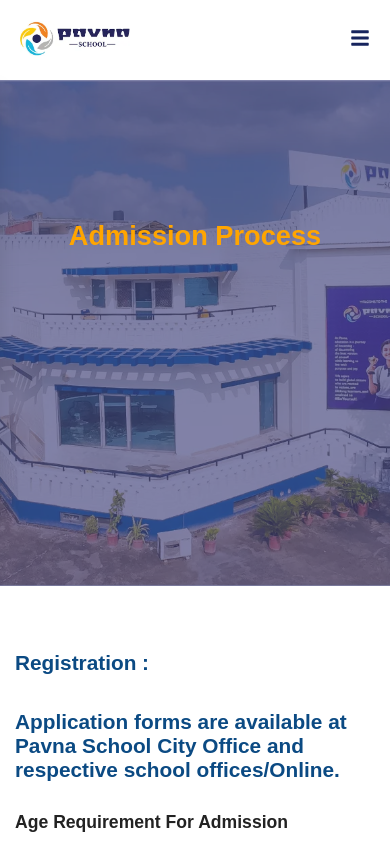
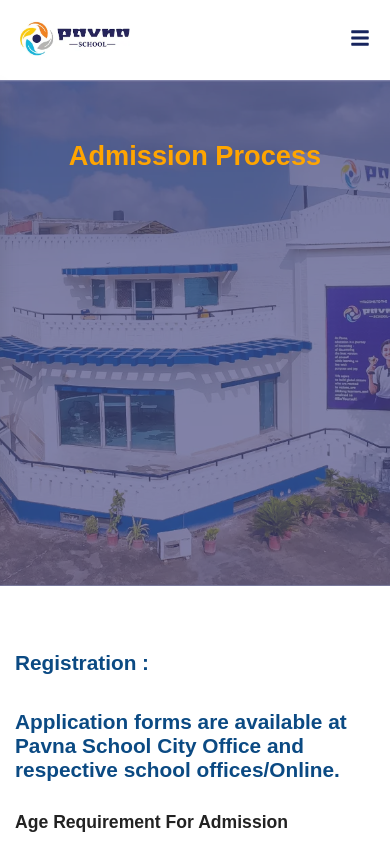
Before and after one commit to pooja-meet/DETTROIN-INT---School_Website, a React (Vite) app in the folder frontend/: page /admission-process in a window 390 px wide. Shown: the top 844 px of the page. Built offline with nearby package versions, Linux system fonts and the light colour scheme.

Commit message:
Remove padding from admission content

```diff
--- a/frontend/src/Component/Admission/AddmissionProcess/admission.css
+++ b/frontend/src/Component/Admission/AddmissionProcess/admission.css
@@ -135,7 +135,7 @@
     }
 
     .admission-content {
-        padding: 20px;
+        padding: 0px;
     }
 
     .admission-content h1 {
```
